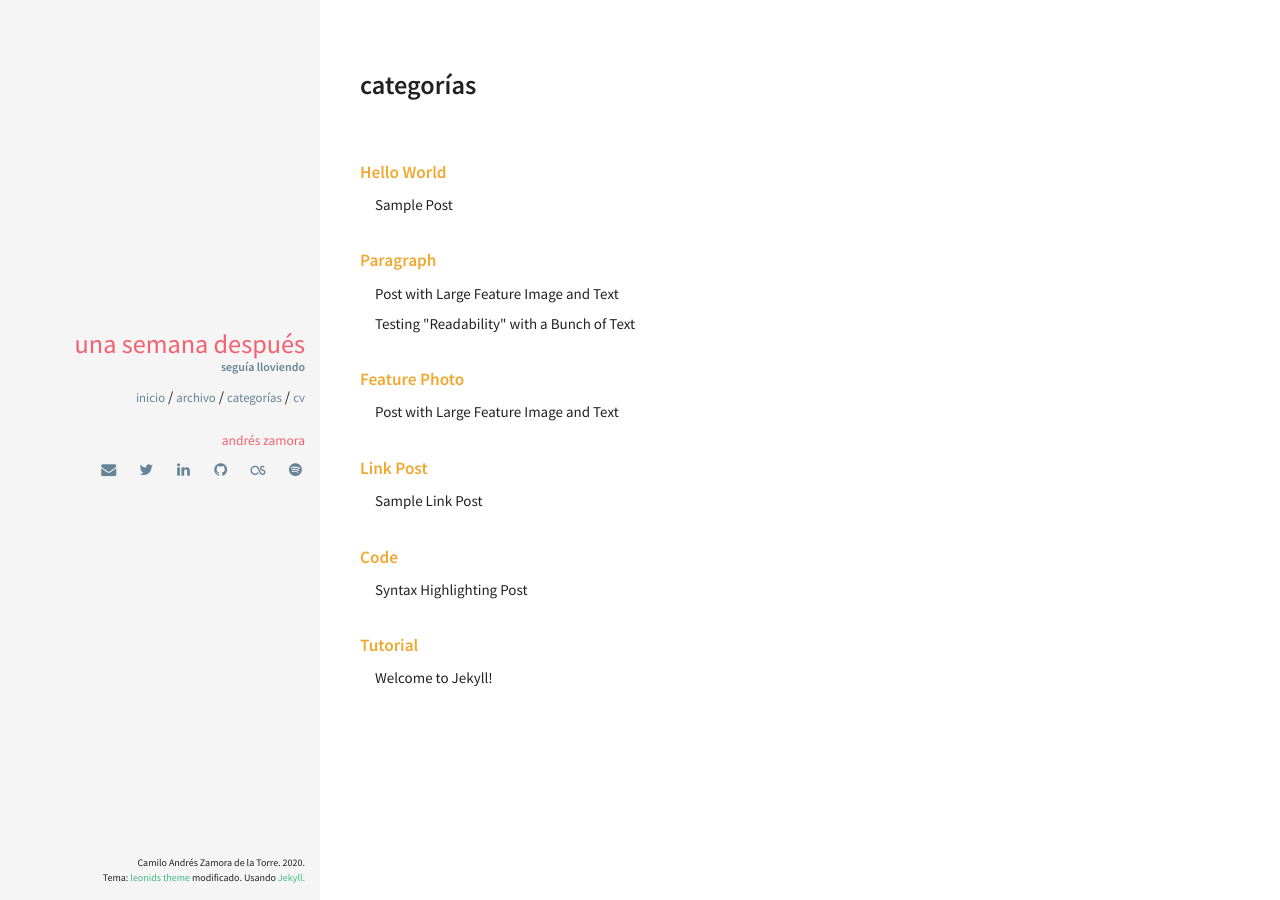
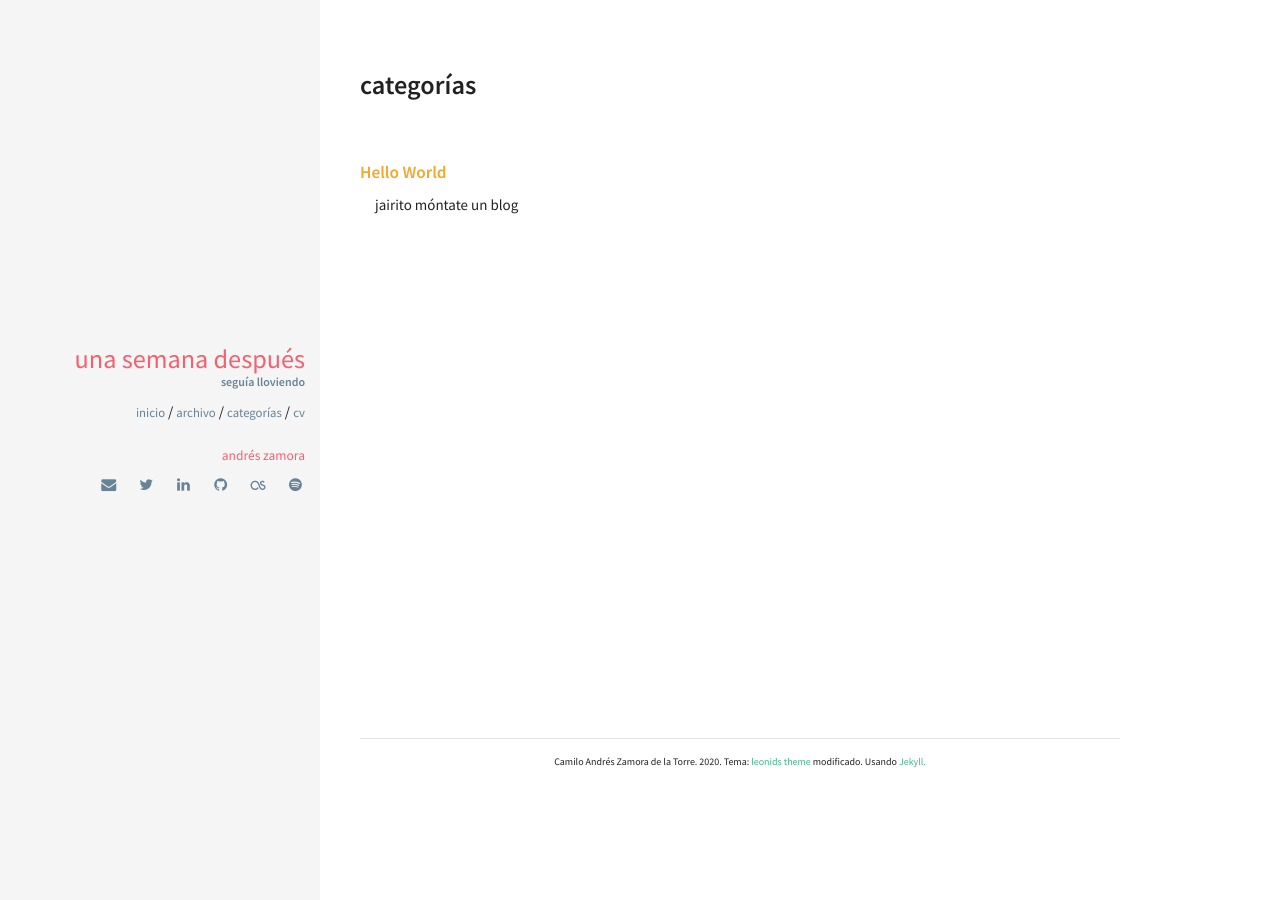
Before and after one commit to cazdlt/cazdlt.github.io, a Jekyll site: the page built from categories/index.html, in a window 1280 px wide. Built offline with Jekyll 4.4.1, drawn with Linux system fonts in a browser that asks for light colours.

Commit message:
primero post y arreglado footer

```diff
--- a/_includes/footer.html
+++ b/_includes/footer.html
@@ -1,5 +1,7 @@
-<footer class="table-footer">
-  {{ site.owner.fullname }}. {{ site.time | date: '%Y' }}.<br>
+{% comment %} <footer class="table-footer"> {% endcomment %}
+<footer>
+  <hr>
+  {{ site.owner.fullname }}. {{ site.time | date: '%Y' }}.
   Tema: <a href="http://github.com/renyuanz/leonids/">leonids theme</a> modificado.</i>
   Usando <a href="http://jekyllrb.com/">Jekyll.</a>
 </footer>
--- a/_includes/sidebar.html
+++ b/_includes/sidebar.html
@@ -27,4 +27,3 @@
   {% include social-links.html %}
 
 </div>
-{% include footer.html %}
--- a/_layouts/default.html
+++ b/_layouts/default.html
@@ -13,9 +13,11 @@
     <div class="col s12 m9">
       <div class="post-listing">
         {{ content }}
+        {% include footer.html %}
       </div>
     </div>
   </div>
   {% include js.html %}
 </body>
+
 </html>
--- a/_layouts/post.html
+++ b/_layouts/post.html
@@ -40,7 +40,7 @@ layout: default
   </article>
 </div>
 
-<div class="share-buttons">
+{% comment %} <div class="share-buttons"> {% endcomment %}
   {% comment %} <h6>Compartir: </h6>
   <ul>
     <li>
@@ -50,7 +50,7 @@ layout: default
       <a href="https://www.facebook.com/sharer/sharer.php?u={{ site.url }}{{ page.url }}" class="facebook btn" title="Compartir en fb"><i class="fa fa-facebook"></i></a>
     </li>
   </ul> {% endcomment %}
-</div><!-- end share-buttons -->
+{% comment %} </div><!-- end share-buttons --> {% endcomment %}
 
 {% if site.owner.disqus-shortname and page.comments == true %}
 <div id="disqus_thread"></div>
--- a/_sass/components/_global.scss
+++ b/_sass/components/_global.scss
@@ -107,12 +107,12 @@ a {
 
 // Footer
 footer {
-  text-align: right;
+  text-align: center;
   font-size: x-small;
   height: 1vh;
   padding: 3em 0;
-  bottom: 0;
-  position: relative;
+  // bottom: 0;
+  // position: relative;
   .heart-icon {
     color: $danger;
     text-shadow: 0 0 5px $white, 0 0 10px $danger;
```
Also changed, not shown: _posts/2020-04-24-jairito.md (added, +14 -0 lines), _posts_old/2011-03-10-sample-post.md (renamed from _posts/2011-03-10-sample-post.md), _posts_old/2012-05-22-readability-post.md (renamed from _posts/2012-05-22-readability-post.md), _posts_old/2013-05-23-readability-feature-post.md (renamed from _posts/2013-05-23-readability-feature-post.md), _posts_old/2013-08-12-sample-link-post.md (renamed from _posts/2013-08-12-sample-link-post.md), _posts_old/2013-08-16-code-highlighting-post.md (renamed from _posts/2013-08-16-code-highlighting-post.md), _posts_old/2015-08-18-welcome-to-jekyll.md (renamed from _posts/2015-08-18-welcome-to-jekyll.md), img/jairo.jpg (added).
